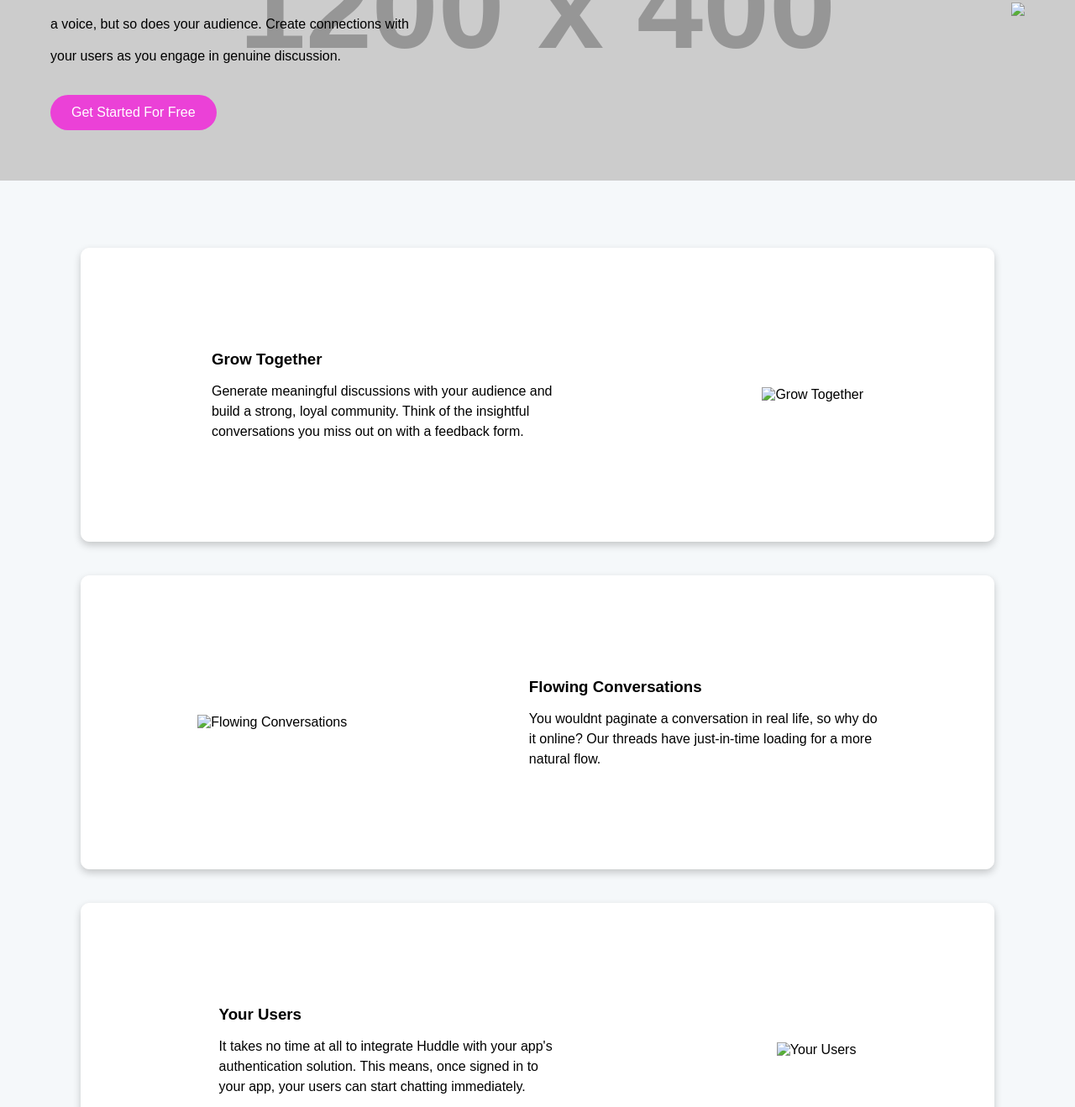
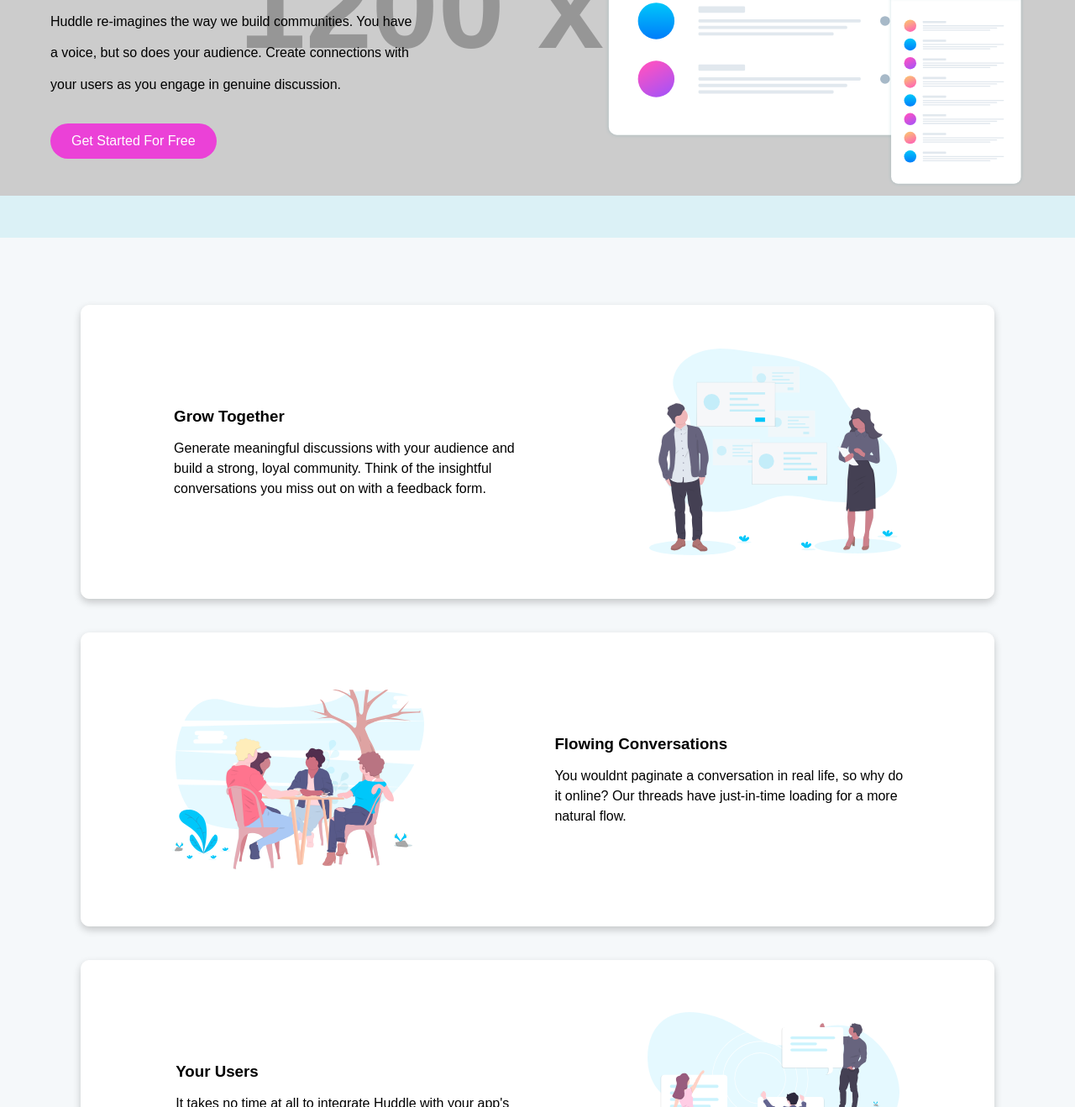
Before and after one commit to frontdev-arch/Huddle-landing-page, a plain HTML site: page index.html in a window 1280 px wide. Shown: the part 291-1609 px from the top of the page at 84% size. Drawn offline with Linux system fonts and the light colour scheme; placeholder pictures from the web are drawn by us.

Commit message:
Update index.html

```diff
--- a/index.html
+++ b/index.html
@@ -15,7 +15,7 @@
 </head>
 <body>
   <header class="header">
-        <img src="./images/logo.svg" alt="Huddles-Logo"/>
+        <img src="./logo.svg" alt="Huddles-Logo"/>
         <button>Try it Free</button>
   </header>
   <main>
@@ -30,7 +30,7 @@
           <p>your users as you engage in genuine discussion.</p>
           <button>Get Started For Free</button>
         </div>
-        <img src="./images/illustration-mockups.svg"/>
+        <img src="./illustration-mockups.svg"/>
     </div>
     <div class = "hero-card">
         <div class = "hero-card1">
@@ -42,10 +42,10 @@
               <p>conversations you miss out on with a feedback form.</p>
             </div>
           </div>
-          <img src="./images/illustration-grow-together.svg" alt="Grow Together"/>
+          <img src="./illustration-grow-together.svg" alt="Grow Together"/>
         </div>
         <div class = "hero-card2">
-          <img src="./images/illustration-flowing-conversation.svg" alt="Flowing Conversations"/>
+          <img src="./illustration-flowing-conversation.svg" alt="Flowing Conversations"/>
           <div class = "hero-card2-text">
             <h3>Flowing Conversations</h3>
             <div class="hero-card-essay">
@@ -64,7 +64,7 @@
               <p>your app, your users can start chatting immediately.</p>
             </div>
           </div>
-          <img src="./images/illustration-your-users.svg" alt="Your Users"/>
+          <img src="./illustration-your-users.svg" alt="Your Users"/>
         </div>
     </div>
   </main>
@@ -77,7 +77,7 @@
     </section>
     <footer>
       <div class="footer-description">
-        <img src="./images/logo.svg" alt="Huddles-Logo"/>
+        <img src="./logo.svg" alt="Huddles-Logo"/>
         <div class = "footer-paragraph">
          <p>Lorem ipsum dolor sit amet, consectetur</p>
          <p>adipiscing elit, sed do eiusmod tempor</p>
```
